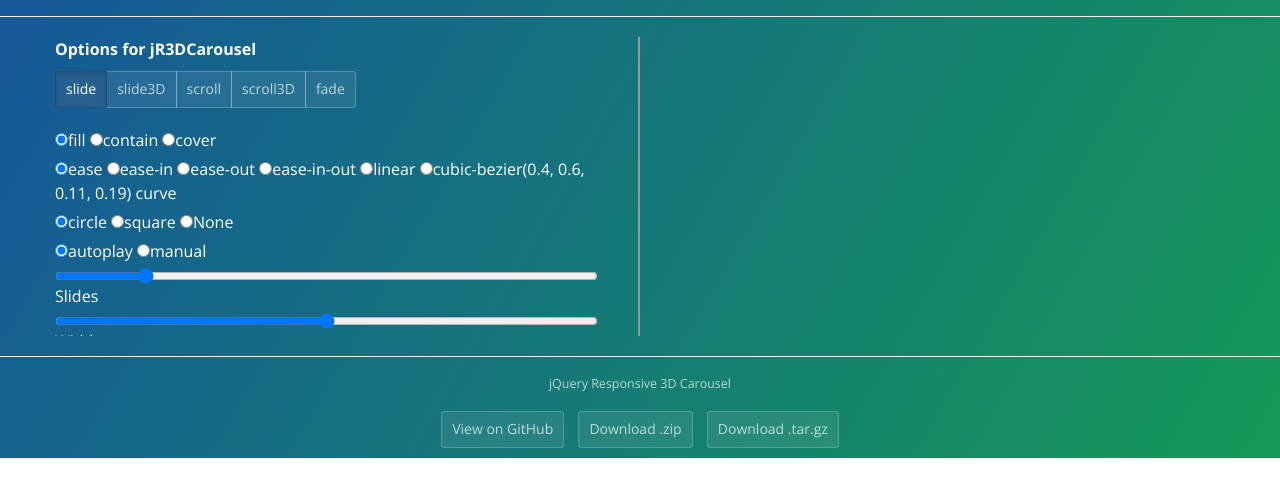
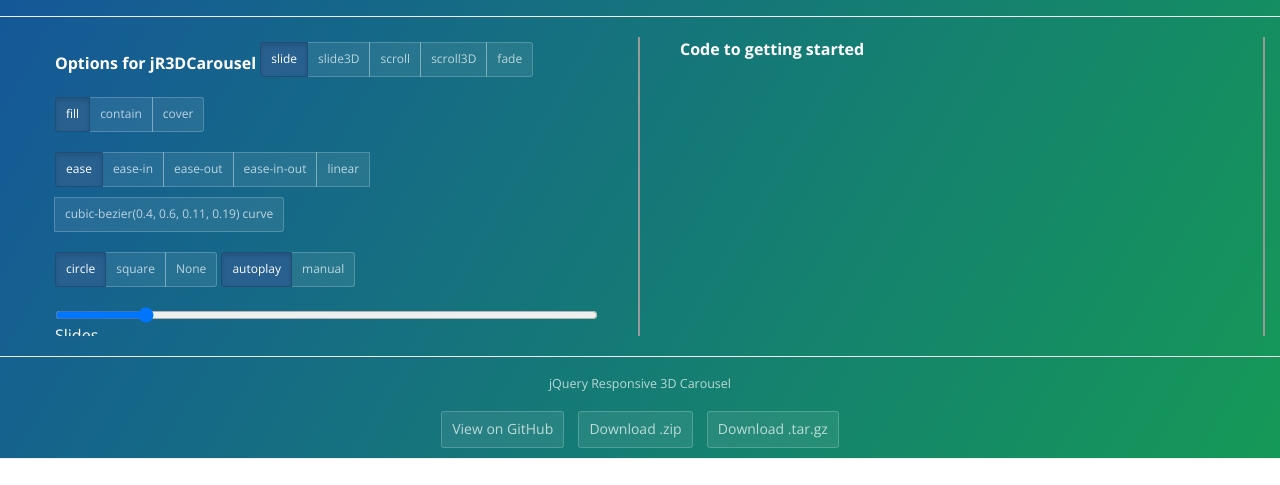
Before and after one commit to vinayakjadhav/jR3DCarousel, a plain HTML site: page index.html in a window 1280 px wide. Shown: the part 69-554 px from the top of the page. Drawn offline with nearby package versions, Linux system fonts and the light colour scheme; a script that the page names is missing.

Commit message:
initial commit

```diff
--- a/index.html
+++ b/index.html
@@ -118,37 +118,34 @@
       <section class="settings-container">
         <div class="wrapper">
 	<strong>Options for jR3DCarousel</strong>
-	<div class="carousel-props" >
-	<div class="btn-group" data-toggle="buttons">
-  	 <label class="btn btn-primary active">
-	 	<input type="radio" name="animation" value="slide" />slide
-	 </label>
-	 <label class="btn btn-primary"><input type="radio" name="animation" value="slide3D" checked="checked" />slide3D</label>
-	 <label class="btn btn-primary"><input type="radio" name="animation" value="scroll"  />scroll</label>
-	 <label class="btn btn-primary"><input type="radio" name="animation" value="scroll3D"  />scroll3D</label>
-	 <label class="btn btn-primary"><input type="radio" name="animation" value="fade"  />fade</label>
-	 </div>
-	<div class="carousel-props" >
-	 <input type="radio" name="slideLayout" value="fill" checked="checked" />fill
-	 <input type="radio" name="slideLayout" value="contain"  />contain
-	 <input type="radio" name="slideLayout" value="cover"  />cover
+	<div class="carousel-props btn-group" data-toggle="buttons">
+	 <label class="btn btn-primary active btn-sm"><input type="radio" name="animation" value="slide" />slide</label>
+	 <label class="btn btn-primary btn-sm"><input type="radio" name="animation" value="slide3D" checked="checked" />slide3D</label>
+	 <label class="btn btn-primary btn-sm"><input type="radio" name="animation" value="scroll"  />scroll</label>
+	 <label class="btn btn-primary btn-sm"><input type="radio" name="animation" value="scroll3D"  />scroll3D</label>
+	 <label class="btn btn-primary btn-sm"><input type="radio" name="animation" value="fade"  />fade</label>
 	</div>
-	<div class="carousel-props" >
-	 <input type="radio" name="animationCurve" value="ease" checked="checked" />ease
-	 <input type="radio" name="animationCurve" value="ease-in"  />ease-in
-	 <input type="radio" name="animationCurve" value="ease-out"  />ease-out
-	 <input type="radio" name="animationCurve" value="ease-in-out"  />ease-in-out
-	 <input type="radio" name="animationCurve" value="linear"  />linear
-	 <input type="radio" name="animationCurve" value="cubic-bezier(0.4, 0.6, 0.11, 0.19)"  />cubic-bezier(0.4, 0.6, 0.11, 0.19) curve
+	<div class="carousel-props btn-group" data-toggle="buttons">
+	 <label class="btn btn-primary btn-sm active"><input type="radio" name="slideLayout" value="fill" checked="checked" />fill</label>
+	 <label class="btn btn-primary btn-sm"><input type="radio" name="slideLayout" value="contain"  />contain</label>
+	 <label class="btn btn-primary btn-sm"><input type="radio" name="slideLayout" value="cover"  />cover</label>
 	</div>
-	<div class="carousel-props" >
-	 <input type="radio" name="navigation" value="circle" checked="checked" />circle
-	 <input type="radio" name="navigation" value="square"  />square
-	 <input type="radio" name="navigation" value="" />None
+	<div class="carousel-props btn-group" data-toggle="buttons">
+	 <label class="btn btn-primary btn-sm active"><input type="radio" name="animationCurve" value="ease" checked="checked" />ease</label>
+	 <label class="btn btn-primary btn-sm"><input type="radio" name="animationCurve" value="ease-in"  />ease-in</label>
+	 <label class="btn btn-primary btn-sm"><input type="radio" name="animationCurve" value="ease-out"  />ease-out</label>
+	 <label class="btn btn-primary btn-sm"><input type="radio" name="animationCurve" value="ease-in-out"  />ease-in-out</label>
+	 <label class="btn btn-primary btn-sm"><input type="radio" name="animationCurve" value="linear"  />linear</label>
+	 <label class="btn btn-primary btn-sm"><input type="radio" name="animationCurve" value="cubic-bezier(0.4, 0.6, 0.11, 0.19)"  />cubic-bezier(0.4, 0.6, 0.11, 0.19) curve</label>
 	</div>
-	<div class="carousel-props" >
-	 <input type="radio" name="autoplay" value="true" checked="checked" />autoplay
-	 <input type="radio" name="autoplay" value=""  />manual
+	<div class="carousel-props btn-group" data-toggle="buttons">
+	 <label class="btn btn-primary btn-sm active"><input type="radio" name="navigation" value="circle" checked="checked" />circle</label>
+	 <label class="btn btn-primary btn-sm"><input type="radio" name="navigation" value="square"  />square</label>
+	 <label class="btn btn-primary btn-sm"><input type="radio" name="navigation" value="" />None</label>
+	</div>
+	<div class="carousel-props btn-group" data-toggle="buttons">
+	 <label class="btn btn-primary btn-sm active"><input type="radio" name="autoplay" value="true" checked="checked" />autoplay</label>
+	 <label class="btn btn-primary btn-sm"><input type="radio" name="autoplay" value=""  />manual</label>
 	</div>
 	<div>
 	 	<input type="range" min="1" max="20" value="4" name="slides" /> Slides
```
